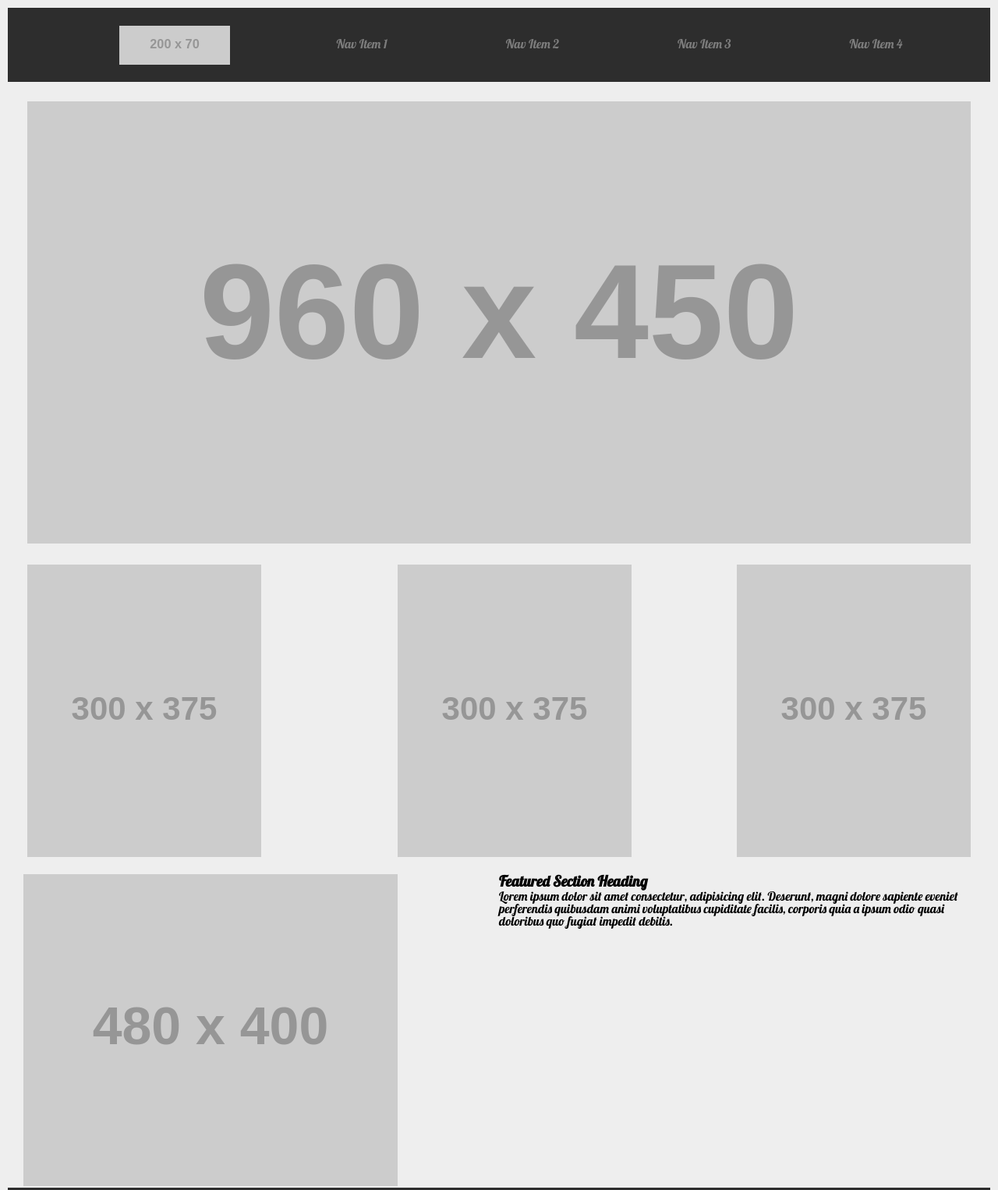
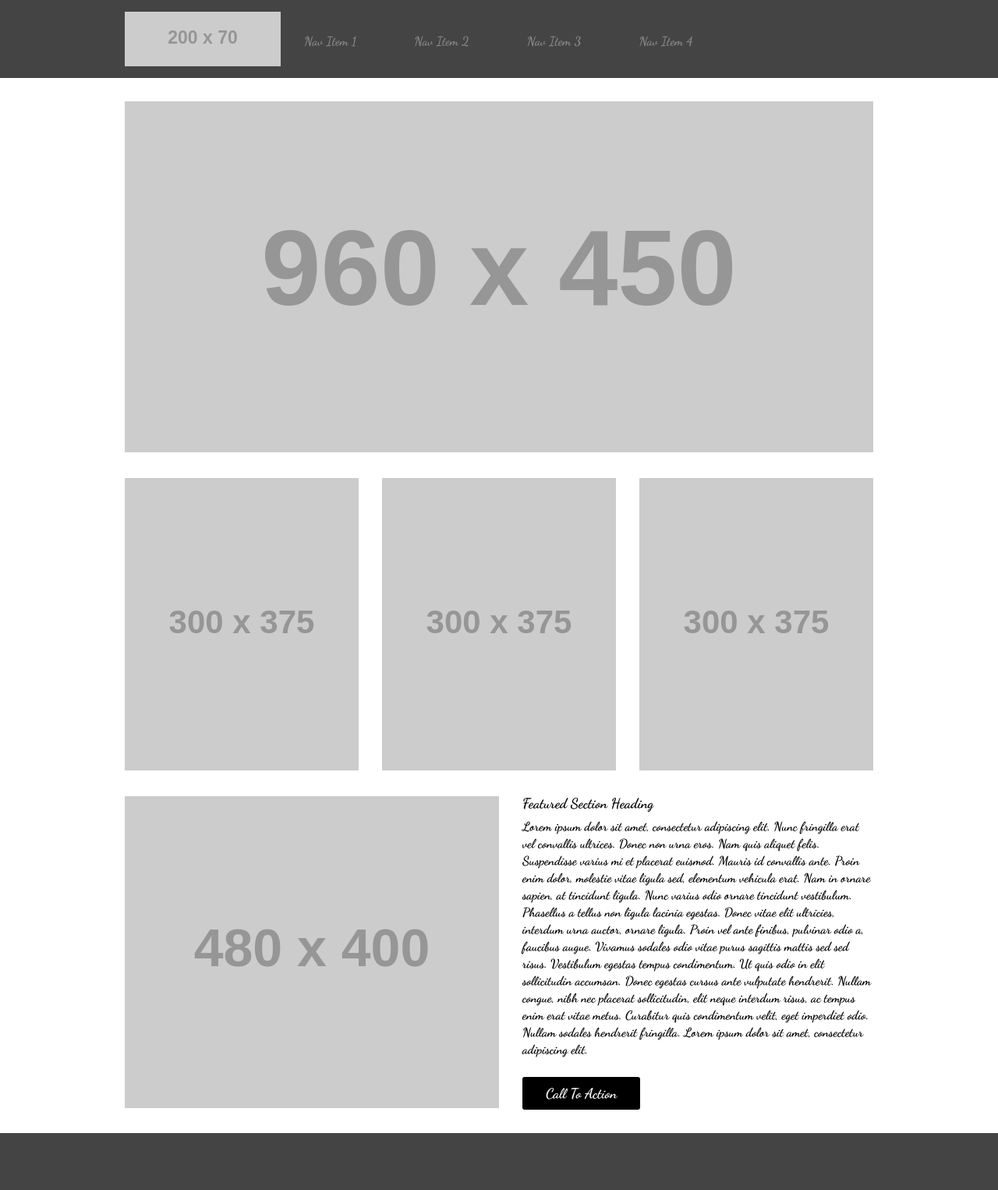
Before and after one commit to Abu-laban/wirefame-exercise, a plain HTML site: page index.html in a window 1280 px wide. Shown: the top 1526 px of the page at 78% size. Drawn offline with Linux system fonts and the light colour scheme; placeholder pictures from the web are drawn by us.

Commit message:
remove id & class

```diff
--- a/css/style.css
+++ b/css/style.css
@@ -1,106 +1,98 @@
-* {
-    box-sizing: border-box;
+
+body {
+    font-family: 'Dancing Script', cursive;
 }
 
-html {
-    scroll-behavior: smooth;
+
+header {
+    background: rgb(68, 68, 68);
+    height: 100px;
+    margin-bottom: 30px;
 }
 
-body {
-    font-family: 'Lobster', cursive;
-    background-color: #eeeeee;
-    padding: 10px;
+
+nav {
+    width: 960px;
+    margin: 0px auto;
 }
 
-header {
-    padding: 1%;
-    background-color: rgb(45, 45, 45);
-}
-
-header nav {
-    margin-top: 10px;
-    margin-bottom: 10px;
-    margin-left: 30px;
-}
-
-header ul img {
-    margin-left: 100px;
-    height: 50px;
+nav img {
+    margin-top: 15px;
+    margin-right: 30px;
     float: left;
 }
 
-header nav ul {
-    list-style-type: none;
-    overflow: hidden;
+nav li {
+    display: inline-block;
+    margin-top: 45px;
+    margin-right: 70px;
 }
 
-header nav ul li {
-    float: left;
-    margin-top: 15px;
-    margin-left: 120px;
-}
-
-nav ul li a {
-    color: #7c7c7c;
+a {
+    color: rgb(136, 136, 136);
     text-decoration: none;
-    text-align: center;
-    padding: 14px 16px;
-}
-
-#top {
-    padding: 25px;
-}
-
-#middle {
-    padding-left: 25px;
-    padding-right: 25px;
-}
-
-#bot {
-    padding: 20px;
-}
-
-.biger {
-    width: 100%;
-}
-
-.normal {
-    width: 100%;
-}
-
-.card1{
-    float: left;
-}
-.card2{
-    margin-left: 175px;
-    margin-right: 100px;
-
-}
-.card3{
-    float: right;
 }
 
 
-.left {
-    width: 50%;
+main {
+    width: 960px;
+    margin: 0px auto;
+}
+
+
+
+main li {
+
+    float: left;
+    margin: 30px 30px 30px 0px;
+}
+
+
+main li:last-child{
+    margin-right: 0px;
+}
+
+
+
+section img {
     float: left;
 }
 
-.right {
-    width: 50%;
-    float: right;
+
+section div {
+    width: calc(50% - 30px);
+    float: left;
+    padding-left: 30px;
+    margin-bottom: 30px;
+
 }
 
-h2{
-    font-size: larger;
-    font-weight: bolder;
+section h2 {
+    font-size: 18px;
+    margin-bottom: 10px;
 }
 
-footer {
-    clear: both;
-    background-color: rgb(45, 45, 45);
-    margin-top: 20px;
-    padding: 20px;
-    width: 100%;
-    height: 100px;
+section p {
+    height: 322px;
+    line-height: 22px;
+    margin-bottom: 10px;
 }
+
+section button {
+    font-family: 'Dancing Script', cursive;
+    border: none;
+    font-size: 18px;
+    color: rgb(255, 255, 255);
+    background: rgb(0, 0, 0);
+    padding: 10px 30px;
+    border-radius: 3px;
+    transition: 350ms;
+    cursor: pointer;
+}
+
+
+footer{
+    clear : both;
+    height: 150px;
+    background: rgb(68, 68, 68);
+}
--- a/index.html
+++ b/index.html
@@ -6,47 +6,74 @@
     <meta name="viewport" content="width=device-width, initial-scale=1.0">
     <title>Wireframe Exercise</title>
     <link rel="preconnect" href="https://fonts.gstatic.com">
-    <link href="https://fonts.googleapis.com/css2?family=Lobster&display=swap" rel="stylesheet">
+    <link href="https://fonts.googleapis.com/css2?family=Dancing+Script:wght@700&display=swap" rel="stylesheet">
     <link rel="stylesheet" href="css/reset.css">
     <link rel="stylesheet" href="css/style.css">
 </head>
 <body>
   <header>
     <nav>
+        <img src="https://placehold.it/200x70/000">
         <ul>
-            <img src="https://placehold.it/200x70/www" alt="logo">
-            <li><a href="#">Nav Item 1</a></li>
-            <li><a href="#">Nav Item 2</a></li>
-            <li><a href="#">Nav Item 3</a></li>
-            <li><a href="#">Nav Item 4</a></li>
+            <li>
+                <a href="#">Nav Item 1</a>
+            </li>
+            <li>
+                <a href="#">Nav Item 2</a>
+            </li>
+            <li>
+                <a href="#">Nav Item 3</a>
+            </li>
+            <li>
+                <a href="#">Nav Item 4</a>
+            </li>
         </ul>
     </nav>
+
 </header>
+
 <main>
-        <section id="top">
-          <article class="big">
-            <img class="biger" src="https://placehold.it/960x450/www" alt="Hero image" />
-          </article>
-        </section>
-        <section id="middle">
-            <article class="normal">
-              <img class="card1" src="https://placehold.it/300x375/www" alt="Sub Banner" />
-              <img class="card2" src="https://placehold.it/300x375/www" alt="Sub Banner" />
-              <img class="card3" src="https://placehold.it/300x375/www" alt="Sub Banner" />
-            </article>
-          </section>
-        <section id="bot">
-          <article class="left">
-            <img class="placeholder" src="https://placehold.it/480x400/www" />
-          </article>
-          <article class="right">
+    <img src="http://placehold.it/960x450/000" />
+
+    <ul>
+        <li>
+            <img src="http://placehold.it/300x375/000" />
+        </li>
+
+        <li>
+            <img src="http://placehold.it/300x375/000" />
+        </li>
+
+        <li>
+            <img src="http://placehold.it/300x375/000" />
+        </li>
+    </ul>
+
+    <section>
+
+        <img src="http://placehold.it/480x400/00" />
+        <div>
             <h2>Featured Section Heading</h2>
-            <p>Lorem ipsum dolor sit amet consectetur, adipisicing elit. Deserunt, magni dolore sapiente eveniet perferendis quibusdam animi voluptatibus cupiditate facilis, corporis quia a ipsum odio quasi doloribus quo fugiat impedit debitis.</p>
-          </article>
+
+            <p>
+                Lorem ipsum dolor sit amet, consectetur adipiscing elit. Nunc fringilla erat vel convallis ultrices. Donec non urna eros.
+                Nam quis aliquet felis. Suspendisse varius mi et placerat euismod. Mauris id convallis ante. Proin enim
+                dolor, molestie vitae ligula sed, elementum vehicula erat. Nam in ornare sapien, at tincidunt ligula.
+                Nunc varius odio ornare tincidunt vestibulum. Phasellus a tellus non ligula lacinia egestas. Donec vitae
+                elit ultricies, interdum urna auctor, ornare ligula. Proin vel ante finibus, pulvinar odio a, faucibus
+                augue. Vivamus sodales odio vitae purus sagittis mattis sed sed risus. Vestibulum egestas tempus condimentum.
+                Ut quis odio in elit sollicitudin accumsan. Donec egestas cursus ante vulputate hendrerit. Nullam congue,
+                nibh nec placerat sollicitudin, elit neque interdum risus, ac tempus enim erat vitae metus. Curabitur
+                quis condimentum velit, eget imperdiet odio. Nullam sodales hendrerit fringilla. Lorem ipsum dolor sit
+                amet, consectetur adipiscing elit.
+            </p>
+
+            <button>Call To Action</button>
+
+        </div>
     </section>
 </main>
-      <footer id="footer">
 
-      </footer>
+<footer></footer>
 </body>
 </html>
```
Lines whose indentation alone changed are shown as unchanged.
